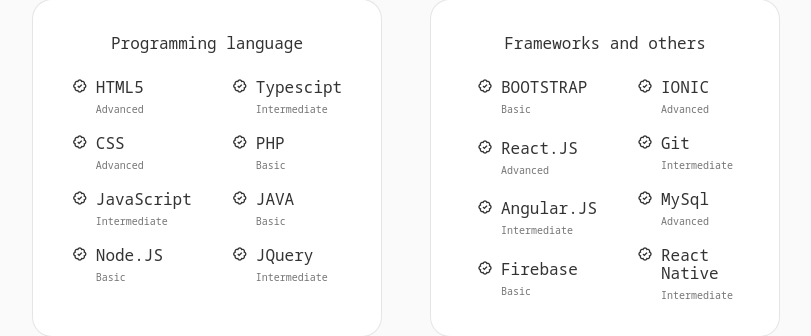
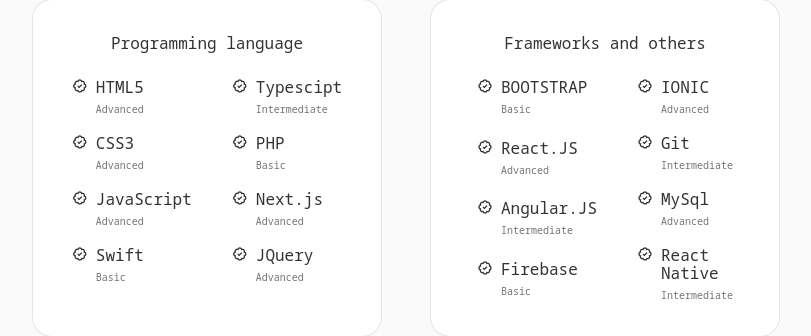
Before and after one commit to anyemedola/anye-portfolio, a React (Create React App) app: page / in a window 1280 px wide. Shown: the part 1669-2005 px from the top of the page, without its empty margins (234-1045 px from the left). Built offline with nearby package versions, Linux system fonts and the light colour scheme.

Commit message:
Update Languages.jsx

```diff
--- a/src/components/Skills/Languages.jsx
+++ b/src/components/Skills/Languages.jsx
@@ -20,7 +20,7 @@
             <i class="bx bx-badge-check"></i>
 
             <div>
-              <h3 className="skills_name">CSS</h3>
+              <h3 className="skills_name">CSS3</h3>
               <span className="skills_level">Advanced</span>
             </div>
           </div>
@@ -30,7 +30,7 @@
 
             <div>
               <h3 className="skills_name">JavaScript</h3>
-              <span className="skills_level">Intermediate</span>
+              <span className="skills_level">Advanced</span>
             </div>
           </div>
 
@@ -38,7 +38,7 @@
             <i class="bx bx-badge-check"></i>
 
             <div>
-              <h3 className="skills_name">Node.JS</h3>
+              <h3 className="skills_name">Swift</h3>
               <span className="skills_level">Basic</span>
             </div>
           </div>
@@ -67,8 +67,8 @@
             <i class="bx bx-badge-check"></i>
 
             <div>
-              <h3 className="skills_name">JAVA</h3>
-              <span className="skills_level">Basic</span>
+              <h3 className="skills_name">Next.js</h3>
+              <span className="skills_level">Advanced</span>
             </div>
           </div>
 
@@ -77,7 +77,7 @@
 
             <div>
               <h3 className="skills_name">JQuery</h3>
-              <span className="skills_level">Intermediate</span>
+              <span className="skills_level">Advanced</span>
             </div>
           </div>
         </div>
```
